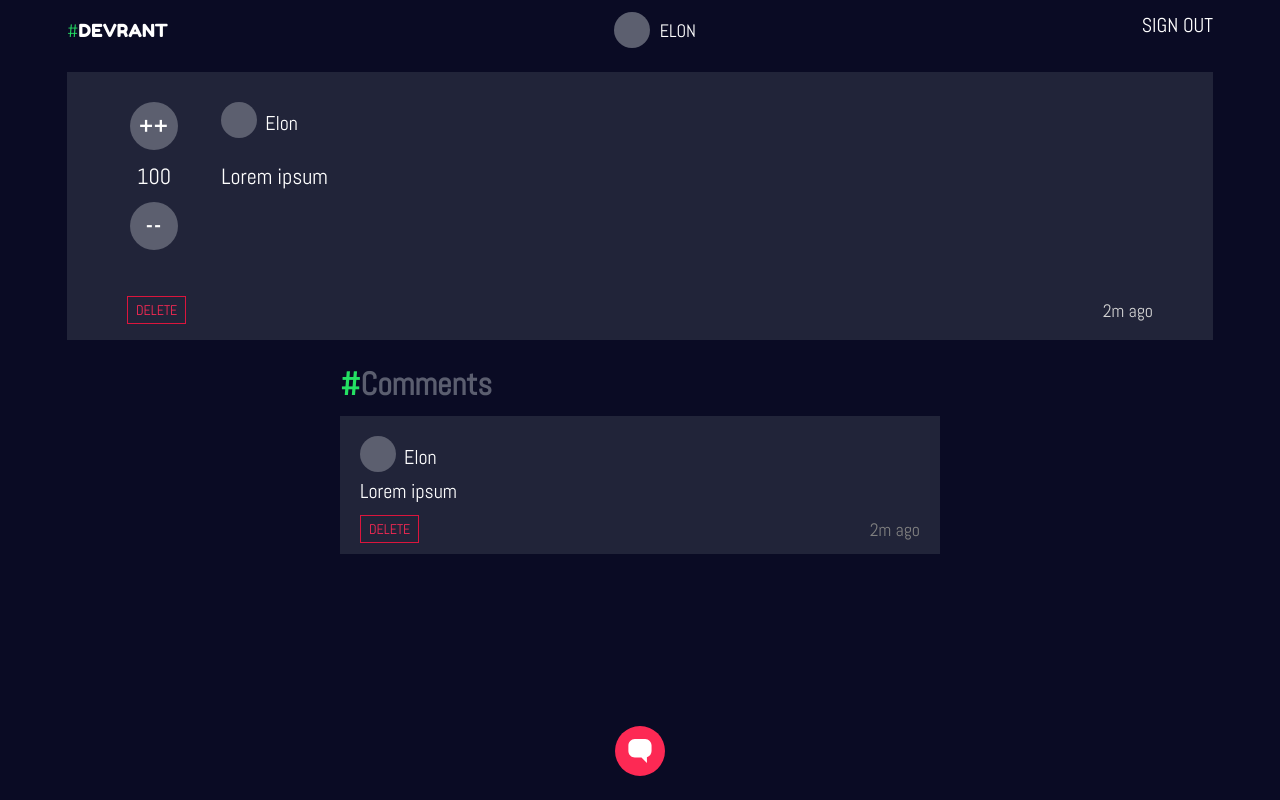
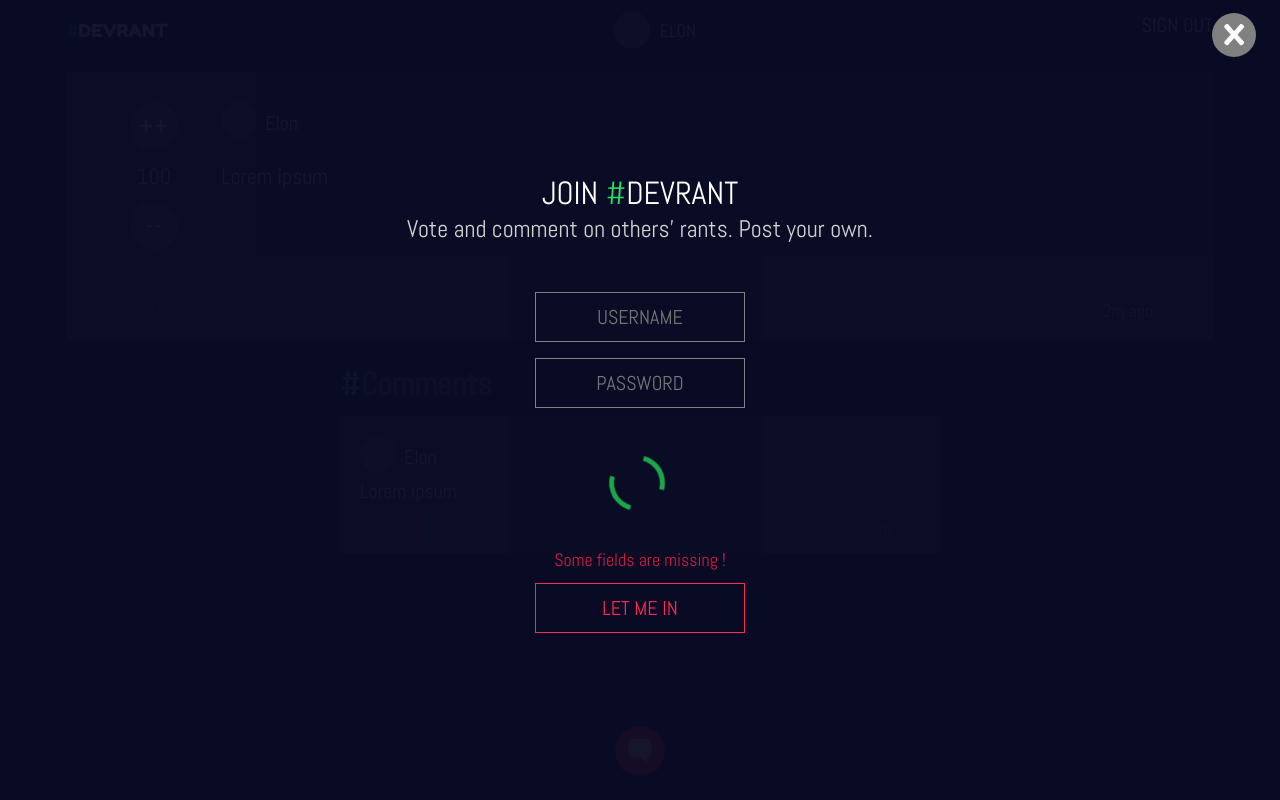
Before and after one commit to buwaneka1/no-chance, a React (Create React App) app in the folder react/: page /rant/1 in a window 1280 px wide. Built offline with nearby package versions, Linux system fonts and the light colour scheme.

Commit message:
react-10

```diff
--- a/react/public/index.html
+++ b/react/public/index.html
@@ -5,11 +5,6 @@
 	<meta charset="utf-8">
 	<meta name="viewport" content="width=device-width, initial-scale=1, shrink-to-fit=no">
 	<meta name="theme-color" content="#000000">
-	<!--
-      manifest.json provides metadata used when your web app is added to the
-      homescreen on Android. See https://developers.google.com/web/fundamentals/engage-and-retain/web-app-manifest/
-    -->
-	<link rel="manifest" href="%PUBLIC_URL%/manifest.json">
   <link rel="shortcut icon" href="%PUBLIC_URL%/favicon.ico">
   <link href="https://fonts.googleapis.com/css?family=Fredoka+One|Abel" rel="stylesheet">
 	<!--
--- a/react/src/components/App.js
+++ b/react/src/components/App.js
@@ -1,9 +1,10 @@
-import React, {Component} from 'react';
+import React, { Component } from 'react';
 import Header from './Header';
 import Loader from './Loader';
 import RantList from './RantList';
 import RantDetails from './RantDetails';
-import {BrowserRouter as Router, Route, Link} from 'react-router-dom';
+import Login from './Login';
+import { BrowserRouter as Router, Route } from 'react-router-dom';
 import '../styles/app.css';
 
 class App extends Component {
@@ -20,6 +21,7 @@
                                 <Loader isLoading={false} />
                                 <Route path="/" exact component={RantList} />
                                 <Route path="/rant/:id" component={RantDetails} />
+                                <Login/>
                             </div>
                         </section>
 
--- /dev/null
+++ b/react/src/components/Login.js
@@ -0,0 +1,48 @@
+import React, { Component } from 'react';
+import '../styles/login.css';
+
+class Login extends Component {
+    render() {
+        return(
+            <div className="popup popup--open">
+                <div className="popup__header">
+                    <div title="Close" className="close layout--center">
+                        X
+                    </div>
+                </div>
+                <div className="popup__body layout--center">
+                    <div className="popup__body-inner">
+
+                        <div className="form">
+                            <div className="form__title">
+                                JOIN <span className="highlight">#</span>DEVRANT
+                            </div>
+                            <div className="form__description">
+                                Vote and comment on others' rants. Post your own.
+                            </div>
+                            <form className="login">
+                                <div className="login">
+
+                                    <input type="text" placeholder="USERNAME" />
+                                    <input type="password" placeholder="PASSWORD" />
+
+                                    <div className="loader">
+                                        <div className="spinner"></div>
+                                    </div>
+
+                                    <div className="form__error">
+                                        Some fields are missing !
+                                    </div>
+
+                                    <input type="submit" value="LET ME IN" />
+                                </div>
+                            </form>
+                        </div>
+                    </div>
+                </div>
+            </div>
+        );
+    }
+}
+
+export default Login;
--- a/react/src/styles/app.css
+++ b/react/src/styles/app.css
@@ -479,33 +479,6 @@
   top: 0;
 }
 
-.login {
-  max-width: 300px;
-  display: flex;
-  margin: 24px auto;
-  flex-direction: column;
-}
-.login input[type=text],
-.login input[type=password] {
-  background: transparent;
-  border: 1px solid gray;
-  outline: none;
-  padding: 8px;
-  font-size: 20px;
-  height: 50px;
-  text-align: center;
-  color: lightgray;
-  transition: all 0.2s ease-in;
-  margin-bottom: 16px;
-}
-.login input[type=text]:focus,
-.login input[type=password]:focus {
-  border-color: #1ba749;
-}
-.login input[type=text] {
-  text-transform: uppercase;
-}
-
 .new-rant,
 .alert,
 .new-comment {
--- /dev/null
+++ b/react/src/styles/login.css
@@ -0,0 +1,26 @@
+.login {
+  max-width: 300px;
+  display: flex;
+  margin: 24px auto;
+  flex-direction: column;
+}
+.login input[type=text],
+.login input[type=password] {
+  background: transparent;
+  border: 1px solid gray;
+  outline: none;
+  padding: 8px;
+  font-size: 20px;
+  height: 50px;
+  text-align: center;
+  color: lightgray;
+  transition: all 0.2s ease-in;
+  margin-bottom: 16px;
+}
+.login input[type=text]:focus,
+.login input[type=password]:focus {
+  border-color: #1ba749;
+}
+.login input[type=text] {
+  text-transform: uppercase;
+}
```
Also changed, not shown: react/index.html (+4 -4 lines), react/styles.css (+0 -27 lines).
